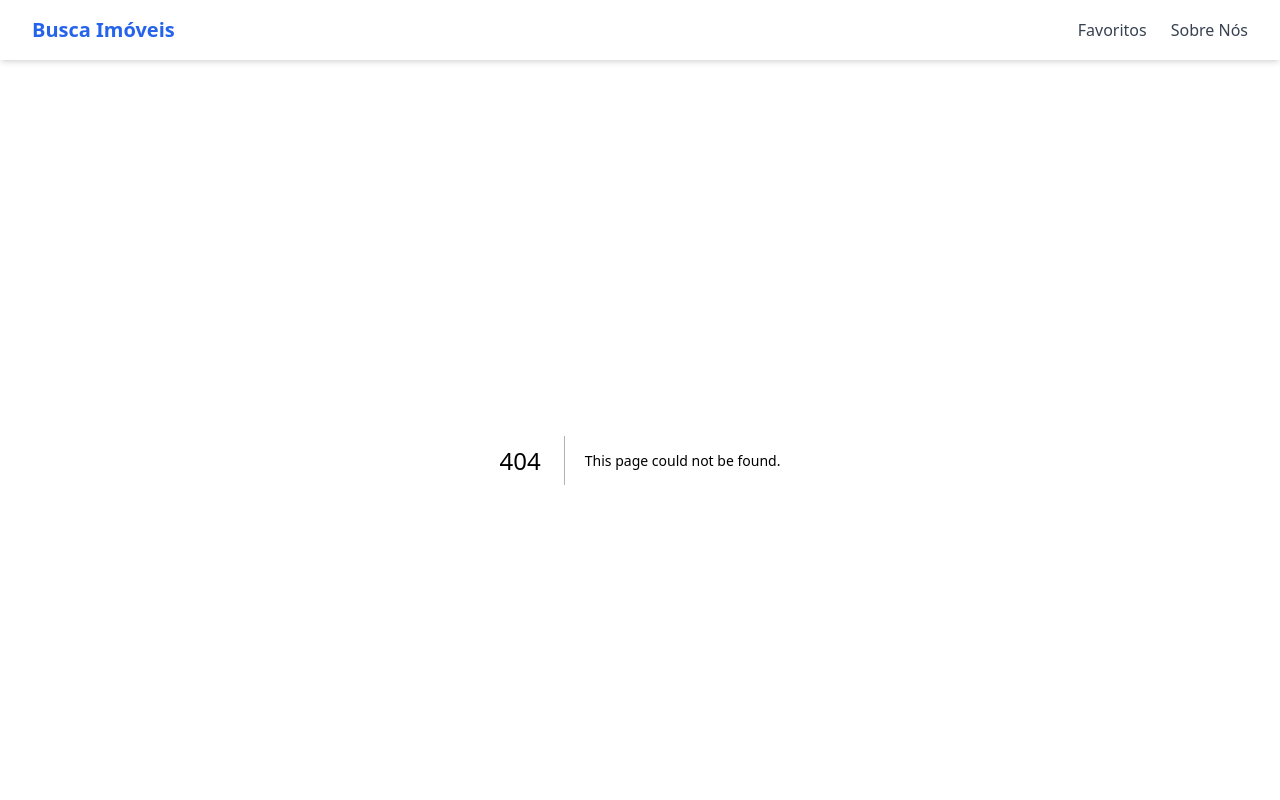
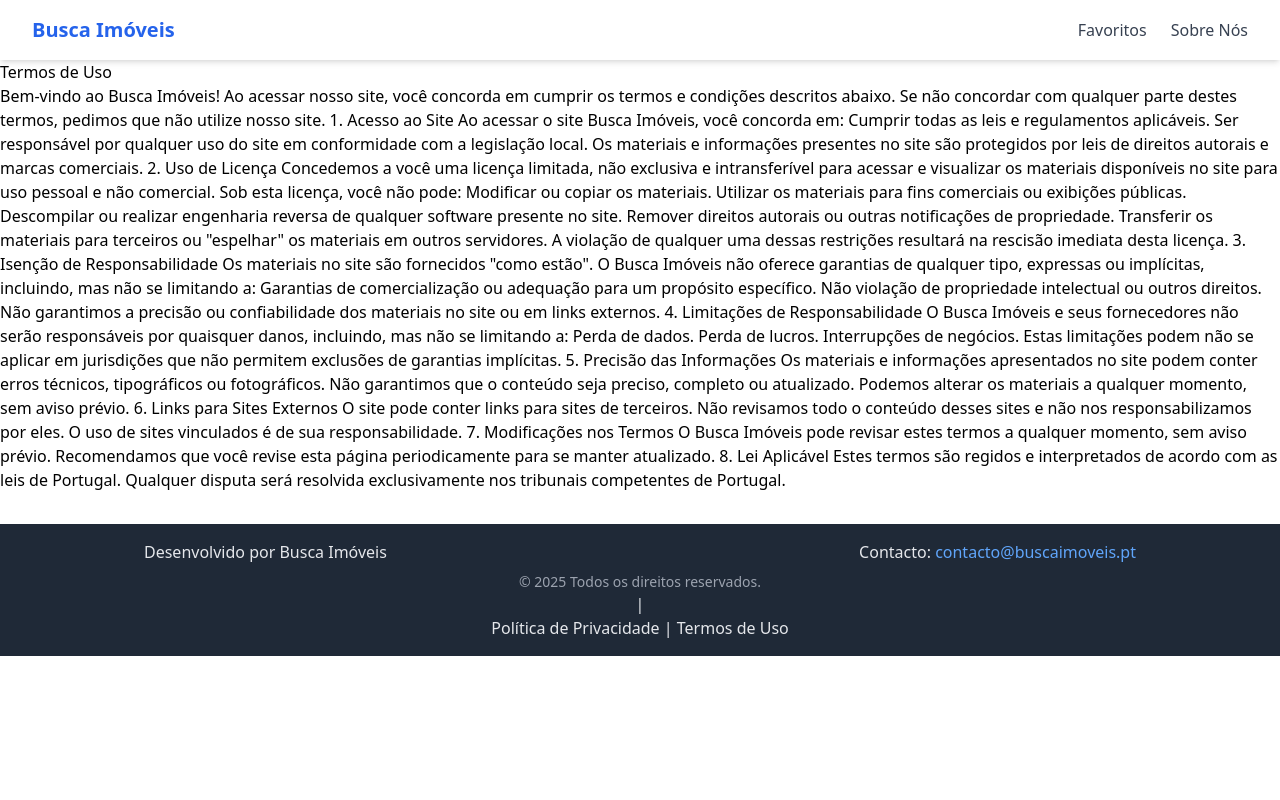
Before and after one commit to fernando-arvelos/Busca_Imoveis, a Next.js app in the folder next_frontend/: page /terms-of-use in a window 1280 px wide. Before the commit this address had no page. Shown: the top 800 px of the page. Built offline with nearby package versions, Linux system fonts and the light colour scheme.

Commit message:
criando politica de privacidade e termos de uso

```diff
--- a/next_frontend/src/components/Footer.jsx
+++ b/next_frontend/src/components/Footer.jsx
@@ -1,3 +1,4 @@
+import Link from "next/link";
 import React from "react";
 
 const Footer = () => {
@@ -9,7 +10,11 @@ const Footer = () => {
           <p className="my-2 md:my-0">Contacto: <a href="mailto:contacto@buscaimoveis.pt" className="text-blue-400">contacto@buscaimoveis.pt</a></p>
         </div>
 
-        <p className="text-gray-400 text-sm md:mt-2">&copy; {new Date().getFullYear()} Todos os direitos reservados.</p>
+        <p className="text-gray-400 text-sm md:mt-2">&copy; {new Date().getFullYear()} Todos os direitos reservados.</p> |{" "}
+        <p>
+          <Link href="/privacy-policy">Política de Privacidade</Link> |{" "}
+          <Link href="/terms-of-use">Termos de Uso</Link>
+        </p>
       </div>
     </footer>
   );
--- /dev/null
+++ b/next_frontend/src/pages/privacy-policy.js
@@ -0,0 +1,52 @@
+export default function PrivacyPolicy() {
+    return (
+      <div>
+        <h1>Política de Privacidade</h1>
+        <p>
+
+A sua privacidade é importante para nós. É política do Busca Imóveis respeitar a sua privacidade em relação a qualquer informação sua que possamos coletar no site Busca Imóveis e em outros sites que possuímos e operamos.
+1. Coleta e Uso de Informações
+
+Coletamos informações pessoais apenas quando realmente necessário para fornecer nossos serviços. Fazemos isso por meios justos e legais, com o seu conhecimento e consentimento. Informamos claramente por que estamos coletando os dados e como eles serão utilizados.
+2. Retenção de Dados
+
+Mantemos as informações coletadas apenas pelo tempo necessário para fornecer o serviço solicitado. Todos os dados são armazenados de forma segura, adotando medidas comercialmente aceitáveis para evitar perdas, roubos, acessos não autorizados, divulgação, cópia, uso ou modificação.
+3. Compartilhamento de Informações
+
+Não compartilhamos informações de identificação pessoal publicamente ou com terceiros, exceto quando exigido por lei.
+4. Links para Sites Externos
+
+Nosso site pode conter links para sites externos que não são operados por nós. Não temos controle sobre o conteúdo ou práticas desses sites e não podemos nos responsabilizar por suas políticas de privacidade.
+5. Uso de Cookies
+
+Utilizamos cookies para melhorar a sua experiência no site. Os cookies são pequenos arquivos armazenados no seu dispositivo que ajudam a personalizar o conteúdo e os anúncios que você vê.
+Cookies de Publicidade
+
+    O serviço Google AdSense que utilizamos pode usar o cookie DoubleClick para exibir anúncios mais relevantes e limitar a frequência com que um mesmo anúncio aparece.
+    Para mais informações, consulte as FAQs oficiais sobre privacidade do Google AdSense.
+
+Cookies de Afiliados
+
+    Alguns parceiros utilizam cookies para rastrear acessos ao nosso site. Isso nos permite creditar corretamente os parceiros afiliados e, quando aplicável, oferecer promoções exclusivas.
+
+Você pode desativar os cookies ajustando as configurações do seu navegador, mas isso pode impactar algumas funcionalidades do site.
+6. Direitos dos Usuários
+
+Você é livre para recusar a nossa solicitação de informações pessoais, entendendo que talvez não possamos fornecer alguns serviços desejados.
+
+Se tiver dúvidas sobre como tratamos os seus dados ou quiser exercer seus direitos (acesso, retificação, exclusão, etc.), entre em contato conosco pelo e-mail: contato@buscaimoveis.com.
+7. Compromisso do Usuário
+
+Ao utilizar nosso site, você se compromete a:
+
+    Não se envolver em atividades ilegais ou contrárias à boa-fé e à ordem pública.
+    Não disseminar conteúdo de natureza racista, xenofóbica, pornográfica, de apologia ao terrorismo ou que viole direitos humanos.
+    Não causar danos aos sistemas físicos ou lógicos do site, como introdução de vírus ou outros sistemas nocivos.
+
+8. Alterações nesta Política
+
+Esta política é efetiva a partir de 15 de janeiro de 2025 e pode ser atualizada periodicamente. Recomendamos que você revise esta página regularmente para se manter informado.
+        </p>
+      </div>
+    );
+  }
--- /dev/null
+++ b/next_frontend/src/pages/terms-of-use.js
@@ -0,0 +1,58 @@
+export default function TermsOfUse() {
+    return (
+      <div>
+        <h1>Termos de Uso</h1>
+        <p>
+        Bem-vindo ao Busca Imóveis! Ao acessar nosso site, você concorda em cumprir os termos e condições descritos abaixo. Se não concordar com qualquer parte destes termos, pedimos que não utilize nosso site.
+1. Acesso ao Site
+
+Ao acessar o site Busca Imóveis, você concorda em:
+
+    Cumprir todas as leis e regulamentos aplicáveis.
+    Ser responsável por qualquer uso do site em conformidade com a legislação local.
+
+Os materiais e informações presentes no site são protegidos por leis de direitos autorais e marcas comerciais.
+2. Uso de Licença
+
+Concedemos a você uma licença limitada, não exclusiva e intransferível para acessar e visualizar os materiais disponíveis no site para uso pessoal e não comercial. Sob esta licença, você não pode:
+
+    Modificar ou copiar os materiais.
+    Utilizar os materiais para fins comerciais ou exibições públicas.
+    Descompilar ou realizar engenharia reversa de qualquer software presente no site.
+    Remover direitos autorais ou outras notificações de propriedade.
+    Transferir os materiais para terceiros ou "espelhar" os materiais em outros servidores.
+
+A violação de qualquer uma dessas restrições resultará na rescisão imediata desta licença.
+3. Isenção de Responsabilidade
+
+Os materiais no site são fornecidos "como estão". O Busca Imóveis não oferece garantias de qualquer tipo, expressas ou implícitas, incluindo, mas não se limitando a:
+
+    Garantias de comercialização ou adequação para um propósito específico.
+    Não violação de propriedade intelectual ou outros direitos.
+
+Não garantimos a precisão ou confiabilidade dos materiais no site ou em links externos.
+4. Limitações de Responsabilidade
+
+O Busca Imóveis e seus fornecedores não serão responsáveis por quaisquer danos, incluindo, mas não se limitando a:
+
+    Perda de dados.
+    Perda de lucros.
+    Interrupções de negócios.
+
+Estas limitações podem não se aplicar em jurisdições que não permitem exclusões de garantias implícitas.
+5. Precisão das Informações
+
+Os materiais e informações apresentados no site podem conter erros técnicos, tipográficos ou fotográficos. Não garantimos que o conteúdo seja preciso, completo ou atualizado. Podemos alterar os materiais a qualquer momento, sem aviso prévio.
+6. Links para Sites Externos
+
+O site pode conter links para sites de terceiros. Não revisamos todo o conteúdo desses sites e não nos responsabilizamos por eles. O uso de sites vinculados é de sua responsabilidade.
+7. Modificações nos Termos
+
+O Busca Imóveis pode revisar estes termos a qualquer momento, sem aviso prévio. Recomendamos que você revise esta página periodicamente para se manter atualizado.
+8. Lei Aplicável
+
+Estes termos são regidos e interpretados de acordo com as leis de Portugal. Qualquer disputa será resolvida exclusivamente nos tribunais competentes de Portugal.
+        </p>
+      </div>
+    );
+  }
```
